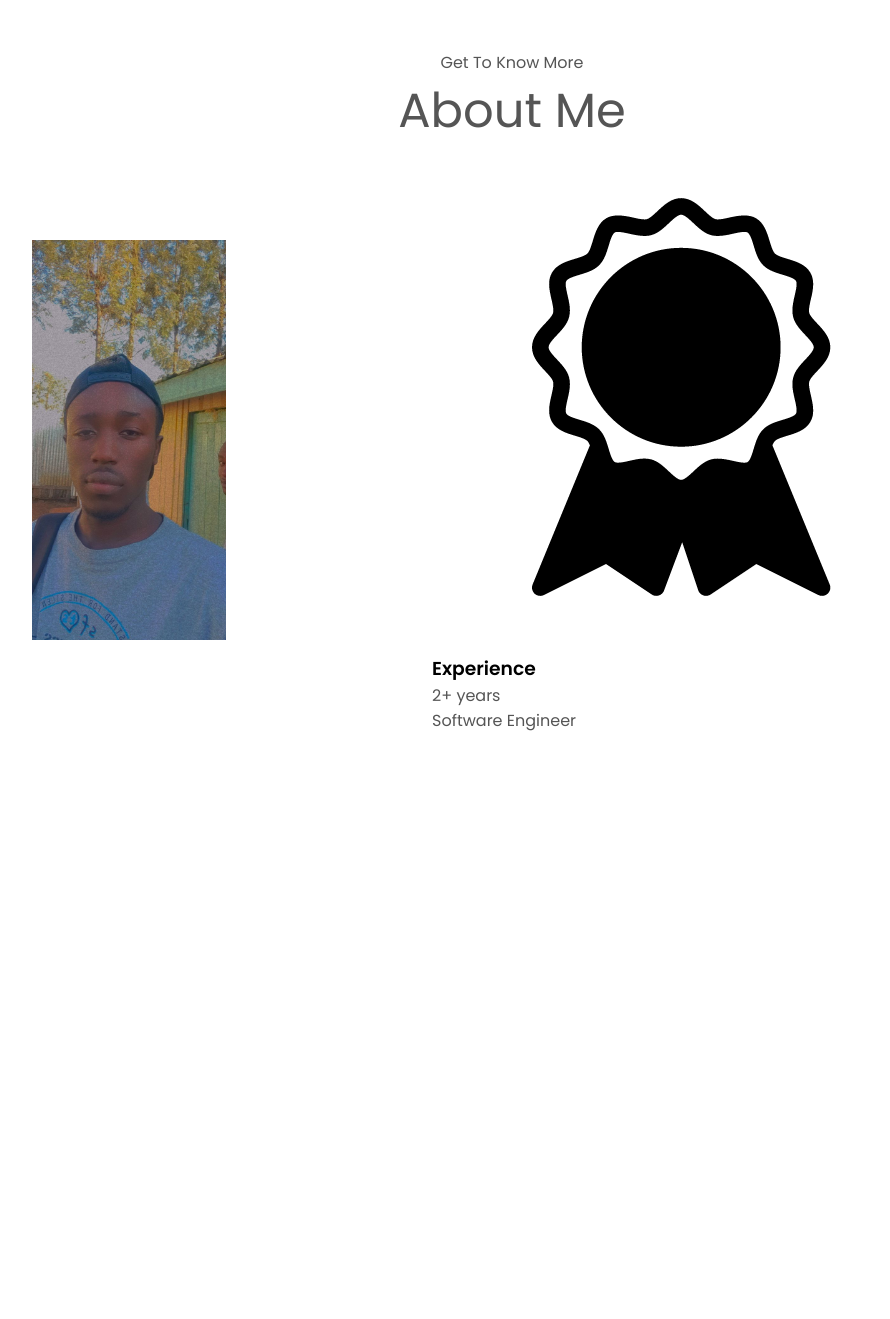
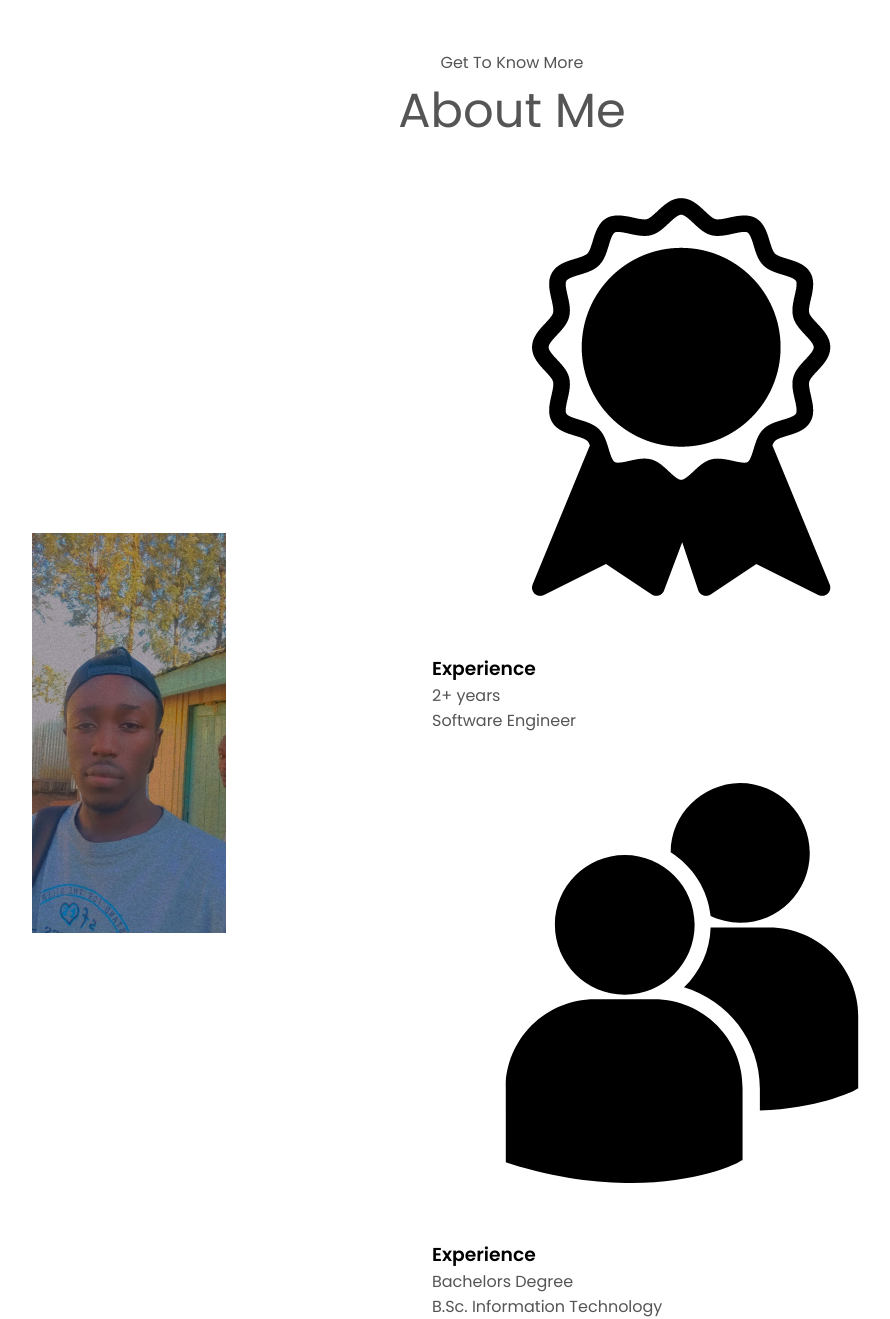
Before and after one commit to Bryium/Portfolio, a Django app: page /Home/ in a window 1280 px wide. Shown: the part 822-2141 px from the top of the page, without its empty margins (128-1018 px from the left). Before the commit the page ends 1553 px from the top, so only its background shows below. Run offline with Django 4.2, Linux system fonts and the light colour scheme; some libraries are stand-ins or nearby versions.

Commit message:
added the education info

```diff
--- a/templates/home.html
+++ b/templates/home.html
@@ -93,7 +93,11 @@
                     <h3>Experience</h3>
                     <p>2+ years <br>Software Engineer</p>
                 </div>
-                <div></div>
+                <div class="details-container">
+                    <img src="{% static 'assets/education.png' %}" alt="Education icon" class="icon">
+                    <h3>Experience</h3>
+                    <p>Bachelors Degree<br>B.Sc. Information Technology</p>
+                </div>
             </div>
         </div>
     </div>
```
Also changed, not shown: Home/static/assets/education.png (added).
